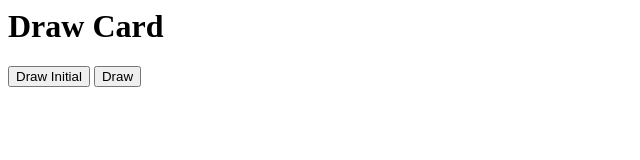
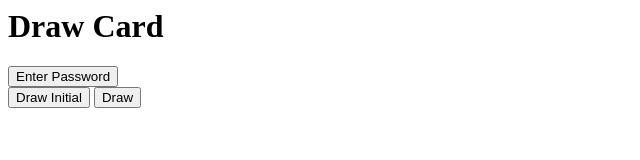
Before and after one commit to GM425/InWorldCardGame, a plain HTML site: page index.html in a window 1280 px wide. Shown: the whole page, without its empty margins (0-640 px from the left). Drawn offline with Linux system fonts and the light colour scheme; no server answers.

Commit message:
add button password

```diff
--- a/index.html
+++ b/index.html
@@ -4,7 +4,7 @@
     <title>Card Draw App</title></head>
   <body>
     <h1>Draw Card</h1>
-    <!-- <button id="passwordButton">Enter Password</button> -->
+    <button id="passwordButton">Enter Password</button>
     <div id="mainScreen">
         <button id="drawInitialBtn">Draw Initial</button>
         <button id="drawBtn">Draw</button>
```
